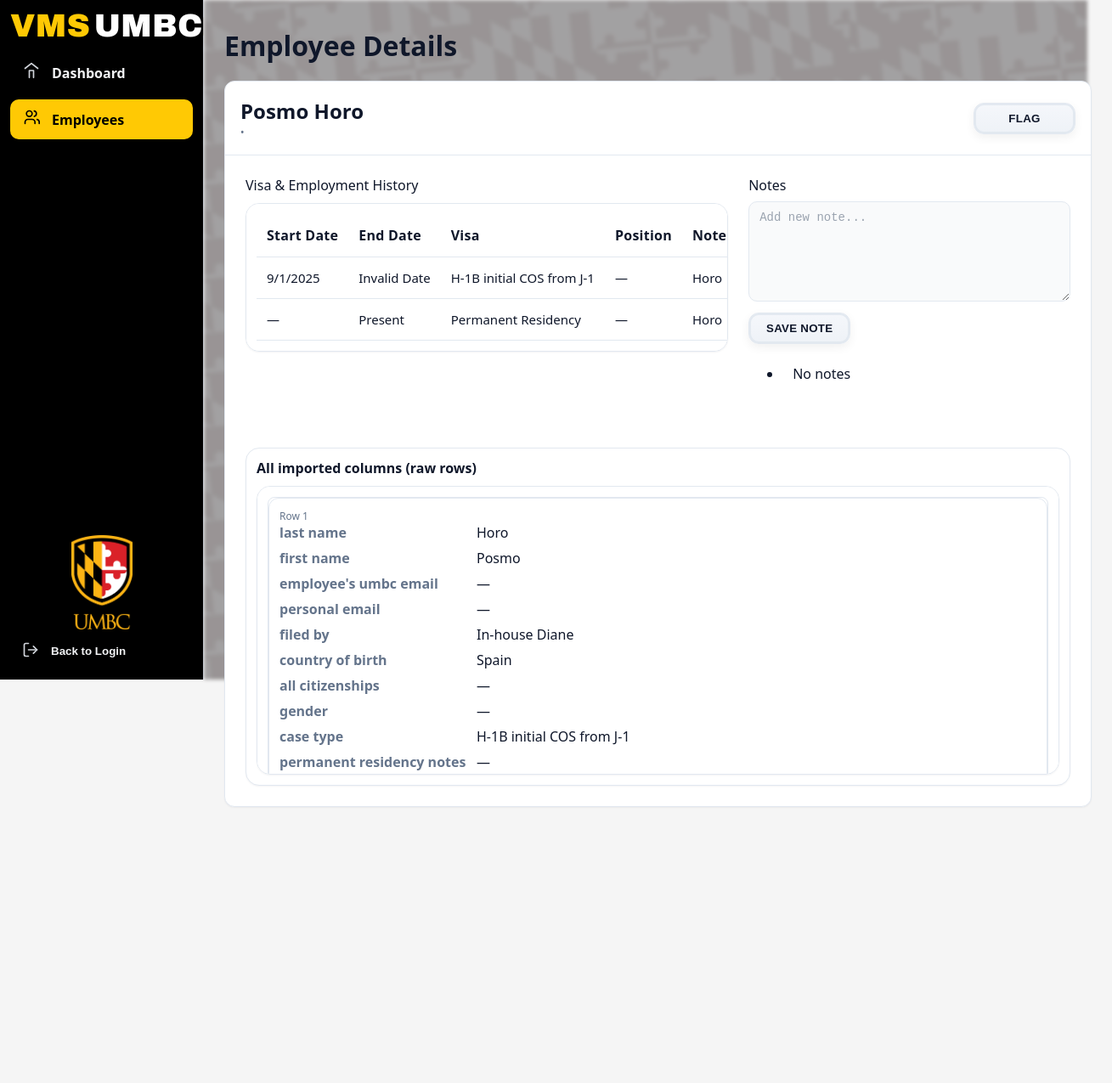
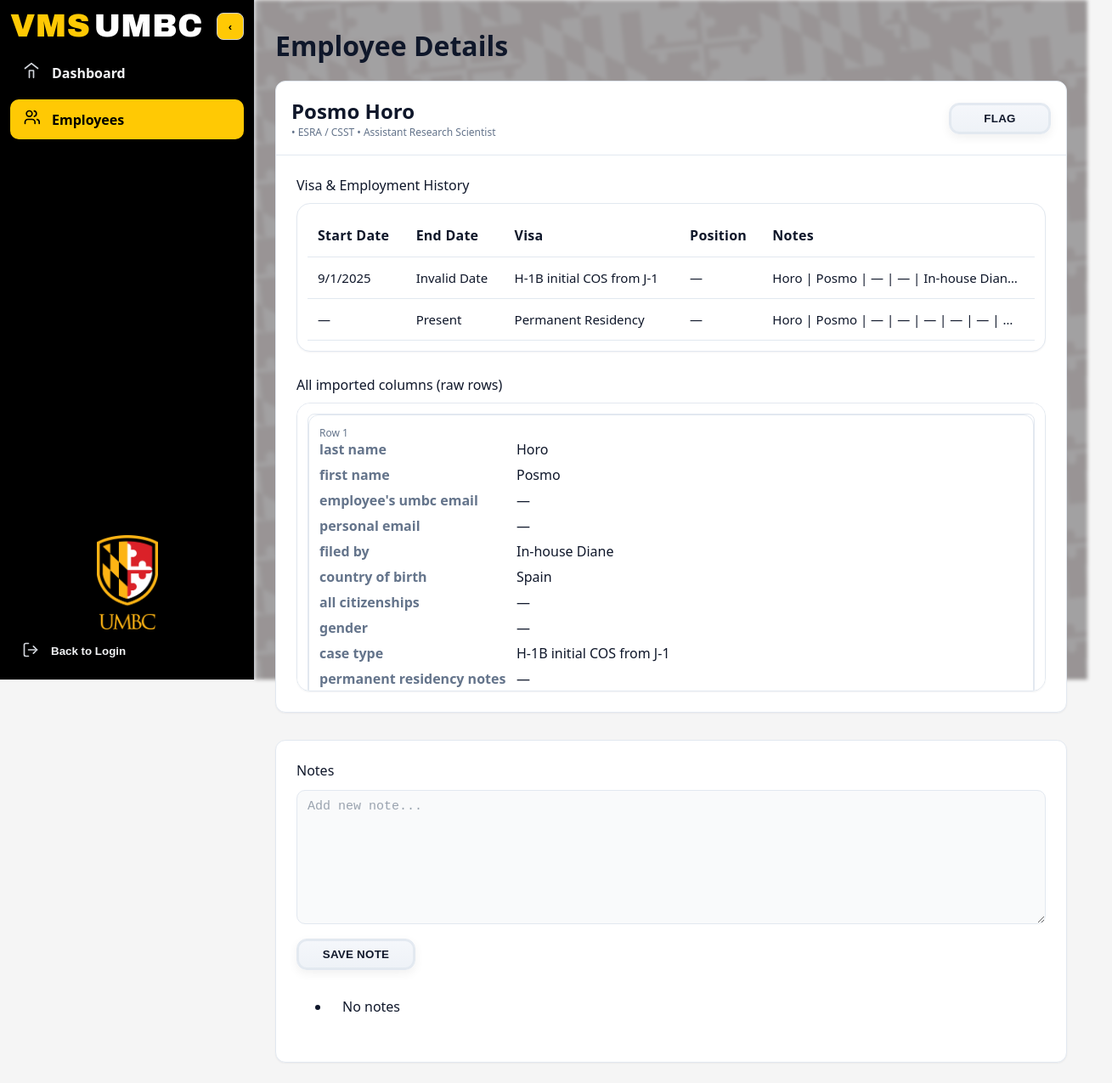
Before and after one commit to HarshB231/447Project, a Next.js app: page /employees/1 in a window 1280 px wide. Shown: the whole page at 85% size, 1309 px wide, since content can reach past the window. Before the commit the page ends 974 px from the top, so only its background shows below. Built offline with nearby package versions, Linux system fonts and the light colour scheme; a web font is replaced by a local one.

Commit message:
Working on the Employee Details
Ui Changed

```diff
--- a/app/employees/[id]/page.tsx
+++ b/app/employees/[id]/page.tsx
@@ -83,11 +83,9 @@ export default function EmployeeDetail() {
             </div>
           </div>
 
-          <div style={{ display: 'flex', gap: 24, padding: 24 }}>
-            <div style={{ flex: 1.5, minWidth: 0 }}>
-              <div className="title">Visa & Employment History</div>
-              <div className="detail-middle card" style={{ marginTop: 10 }}>
-                {/* Render processed visas */}
+          <div style={{ padding: 24 }}>
+            <div className="title" style={{ marginBottom: 10 }}>Visa & Employment History</div>
+            <div className="detail-middle card" style={{ marginTop: 0 }}>
               <table className="table" style={{ width: '100%' }}>
                 <thead>
                   <tr><th>Start Date</th><th>End Date</th><th>Visa</th><th>Position</th><th>Notes</th></tr>
@@ -109,60 +107,14 @@ export default function EmployeeDetail() {
                 </tbody>
               </table>
             </div>
-            </div>
 
-            {/* Notes column stays within the white card */}
-            <div className="notes-column" style={{ flex: 1, minWidth: 0 }}>
-              <div className="title">Notes</div>
-              <div style={{ marginTop: 8 }}>
-                <div className="notes-panel">
-                  <textarea
-                    value={newNote}
-                    onChange={(e)=>setNewNote(e.target.value)}
-                    className="input"
-                    placeholder="Add new note..."
-                    rows={6}
-                    style={{ width: '100%', resize: 'vertical' }}
-                  ></textarea>
-                </div>
-                <div style={{ marginTop: 8 }}>
-                  <button className="btn btn-flag" onClick={addNote} style={{ width: 'auto', minWidth: 120 }}>
-                    SAVE NOTE
-                  </button>
-                </div>
-              </div>
-
-              <ul className="notes-list" style={{ marginTop: 12 }}>
-                {employee.notes && employee.notes.length > 0 ? (
-                  employee.notes.map((n: any)=> (
-                    <li key={n.id} style={{ padding: 12, borderBottom: '1px solid var(--line)', display: 'flex', justifyContent: 'space-between', gap: 12 }}>
-                      <div style={{ flex: 1 }}>
-                        <div className="help">{new Date(n.createdAt).toLocaleString()}</div>
-                        <div style={{ marginTop: 4 }}>{n.content}</div>
-                      </div>
-                      <div style={{ width: 100, textAlign: 'right' }}>
-                        <button className="btn btn-flag" onClick={()=>deleteNote(n.id)} style={{ width: 'auto', minWidth: 80, fontSize: '12px' }}>
-                          DELETE
-                        </button>
-                      </div>
-                    </li>
-                  ))
-                ) : (
-                  <li style={{ padding: 12 }}>No notes</li>
-                )}
-              </ul>
-            </div>
-          </div>
-
-          {/* Rework “All imported columns” to a vertical key/value view */}
-          <section className="card section" style={{ margin: 24 }}>
-            <div className="title">All imported columns (raw rows)</div>
-            <div className="detail-raw card" style={{ marginTop: 10 }}>
+            {/* Raw imported rows below history */}
+            <div style={{ marginTop: 28 }}>
+              <div className="title" style={{ marginBottom: 10 }}>All imported columns (raw rows)</div>
+              <div className="detail-raw card" style={{ marginTop: 0 }}>
                 <div className="list-wrap">
                   {(() => {
-                  const headers = Array.from(
-                    new Set([].concat(...(employee.rawRows || []).map((r: any) => Object.keys(r))))
-                  );
+                    const headers = Array.from(new Set([].concat(...(employee.rawRows || []).map((r: any) => Object.keys(r)))));
                     const showVal = (v: any) => (v === null || v === undefined || v === '' ? '—' : String(v));
                     return (employee.rawRows || []).map((r: any, idx: number) => (
                       <div className="kv-card" key={idx}>
@@ -180,7 +132,49 @@ export default function EmployeeDetail() {
                   })()}
                 </div>
               </div>
-          </section>
+            </div>
+          </div>
+        </div>
+      </div>
+
+      {/* Notes moved to its own full-width card beneath history */}
+      <div style={{ display: 'flex', justifyContent: 'center', marginTop: 32 }}>
+        <div className="card employee-detail-card" style={{ borderRadius: 12, maxWidth: '95vw', width: '100%' }}>
+          <div style={{ padding: 24 }}>
+            <div className="title" style={{ marginBottom: 12 }}>Notes</div>
+            <textarea
+              value={newNote}
+              onChange={(e)=>setNewNote(e.target.value)}
+              className="input"
+              placeholder="Add new note..."
+              rows={8}
+              style={{ width: '100%', resize: 'vertical', fontSize: '15px' }}
+            ></textarea>
+            <div style={{ marginTop: 12 }}>
+              <button className="btn btn-flag" onClick={addNote} style={{ width: 'auto', minWidth: 140 }}>
+                SAVE NOTE
+              </button>
+            </div>
+            <ul className="notes-list" style={{ marginTop: 18 }}>
+              {employee.notes && employee.notes.length > 0 ? (
+                employee.notes.map((n: any)=> (
+                  <li key={n.id} style={{ padding: 14, borderBottom: '1px solid var(--line)', display: 'flex', justifyContent: 'space-between', gap: 14 }}>
+                    <div style={{ flex: 1 }}>
+                      <div className="help" style={{ fontWeight: 600 }}>{new Date(n.createdAt).toLocaleString()}</div>
+                      <div style={{ marginTop: 6, lineHeight: 1.4 }}>{n.content}</div>
+                    </div>
+                    <div style={{ width: 110, textAlign: 'right' }}>
+                      <button className="btn btn-flag" onClick={()=>deleteNote(n.id)} style={{ width: 'auto', minWidth: 90, fontSize: '12px' }}>
+                        DELETE
+                      </button>
+                    </div>
+                  </li>
+                ))
+              ) : (
+                <li style={{ padding: 14 }}>No notes</li>
+              )}
+            </ul>
+          </div>
         </div>
       </div>
     </div>
--- a/app/styles.css
+++ b/app/styles.css
@@ -421,7 +421,8 @@ body {
 }
 
 .layout { display: flex; min-height: 100vh; background: var(--bg); }
-.sidebar { position: fixed; top:0; left:0; bottom:0; width: 240px; background: var(--brown); color: #ffffff; padding: 12px; border-right: 1px solid var(--line); display: flex; flex-direction: column; }
+/* Sidebar widened so collapse toggle has breathing room */
+.sidebar { position: fixed; top:0; left:0; bottom:0; width: 300px; background: var(--brown); color: #ffffff; padding: 12px; border-right: 1px solid var(--line); display: flex; flex-direction: column; }
 .layout-collapsed .sidebar { width: 64px; }
 .sidebar-top { display: flex; align-items: center; justify-content: space-between; }
 .brand { font-size: 38px; font-weight: 900; letter-spacing: 0.5px; display:flex; align-items:center; gap:4px; font-family: 'UMBCTitle', 'Montserrat', 'Arial Black', ui-sans-serif; }
@@ -443,12 +444,12 @@ body {
 .layout-collapsed .sidebar-item .text { display: none; }
 .layout-collapsed .brand { display: none; }
 .sidebar button.sidebar-item { border: none; }
-.main { flex: 1; margin-left:240px; background: var(--bg); }
+.main { flex: 1; margin-left:300px; background: var(--bg); }
 .main.pattern-bg { position: relative; }
 .main.pattern-bg::before {
   content:"";
   position: fixed;
-  top:0; left:240px; right:0; bottom:0; /* start after sidebar */
+  top:0; left:300px; right:0; bottom:0; /* start after widened sidebar */
   background: url('/Background.png') repeat;
   background-size: 760px auto; /* enlarged pattern */
   filter: blur(2px) brightness(1.15);
--- a/lib/data.ts
+++ b/lib/data.ts
@@ -17,6 +17,7 @@ export type Employee = {
   lastName?: string;
   umbcEmail?: string;
   department?: string;
+  title?: string;
   currentVisa?: Visa | null;
   rawRows?: any[];
 }
--- a/scripts/import-excel-json.ts
+++ b/scripts/import-excel-json.ts
@@ -78,25 +78,28 @@ async function main() {
   const out: any[] = [];
   let id = 1;
   for (const [k, bucket] of groups.entries()) {
-    // The stakeholder indicated: the lowest (last) row for an individual is the most recent.
-    // So pick the last row in the bucket as the current record.
+    // Last row represents most recent state; earlier rows hold historical context.
     const best = bucket[bucket.length - 1];
 
     const firstName = (best && (best['first name'] || best['first']) ) || '';
     const lastName = (best && (best['last name'] || best['last']) ) || '';
     const umbcEmail = (best && (best['employee\'s umbc email'] || best['employee umbc email'] || best['email'])) || '';
-    // Use last non-empty department across bucket rather than just most recent row
-    const department = (function pickDepartment() {
-      const deptKeys = ['department','academic dept.','college','dept','department name'];
-      for (let i = bucket.length - 1; i >= 0; i--) {
-        const row = bucket[i];
-        for (const dk of deptKeys) {
-          const v = row[dk];
-          if (v !== null && v !== undefined && String(v).trim() !== '') return v;
-        }
+    // Carry forward (downward) department & title: capture last seen non-empty while iterating
+    const deptKeys = ['department','academic dept.','college','dept','department name'];
+    const titleKeys = ['employee title','title','position','job title'];
+    let lastDept: any = '';
+    let lastTitle: any = '';
+    for (const row of bucket) {
+      for (const dk of deptKeys) {
+        const v = row[dk];
+        if (v !== null && v !== undefined && String(v).trim() !== '') lastDept = v;
       }
-      return '';
-    })();
+      for (const tk of titleKeys) {
+        const v = row[tk];
+        if (v !== null && v !== undefined && String(v).trim() !== '') lastTitle = v;
+      }
+    }
+    const department = lastDept;
     // Helper: find the last non-empty value in the bucket for a set of potential column keys
     function pickLast(bucketRows: any[], keys: string[]) {
       for (let i = bucketRows.length - 1; i >= 0; i--) {
@@ -143,7 +146,7 @@ async function main() {
       currentVisa.type = 'Permanent Resident';
     }
 
-    const titleVal = pickLast(bucket, ['employee title','title', 'position', 'job title']);
+    const titleVal = lastTitle || pickLast(bucket, titleKeys);
 
     out.push({
       id: id++,
```
Also changed, not shown: data/employees.json. Lines whose indentation alone changed are shown as unchanged.
